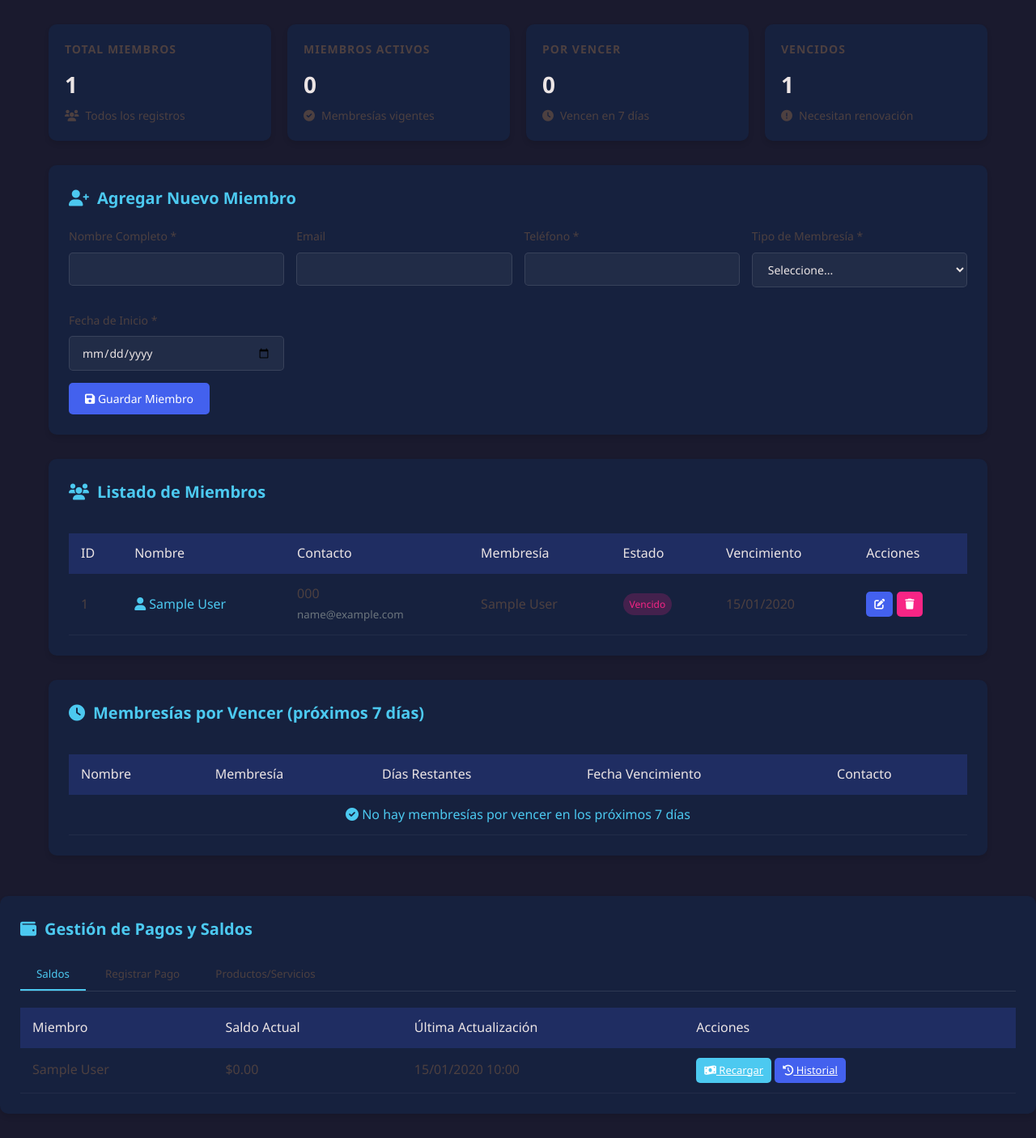
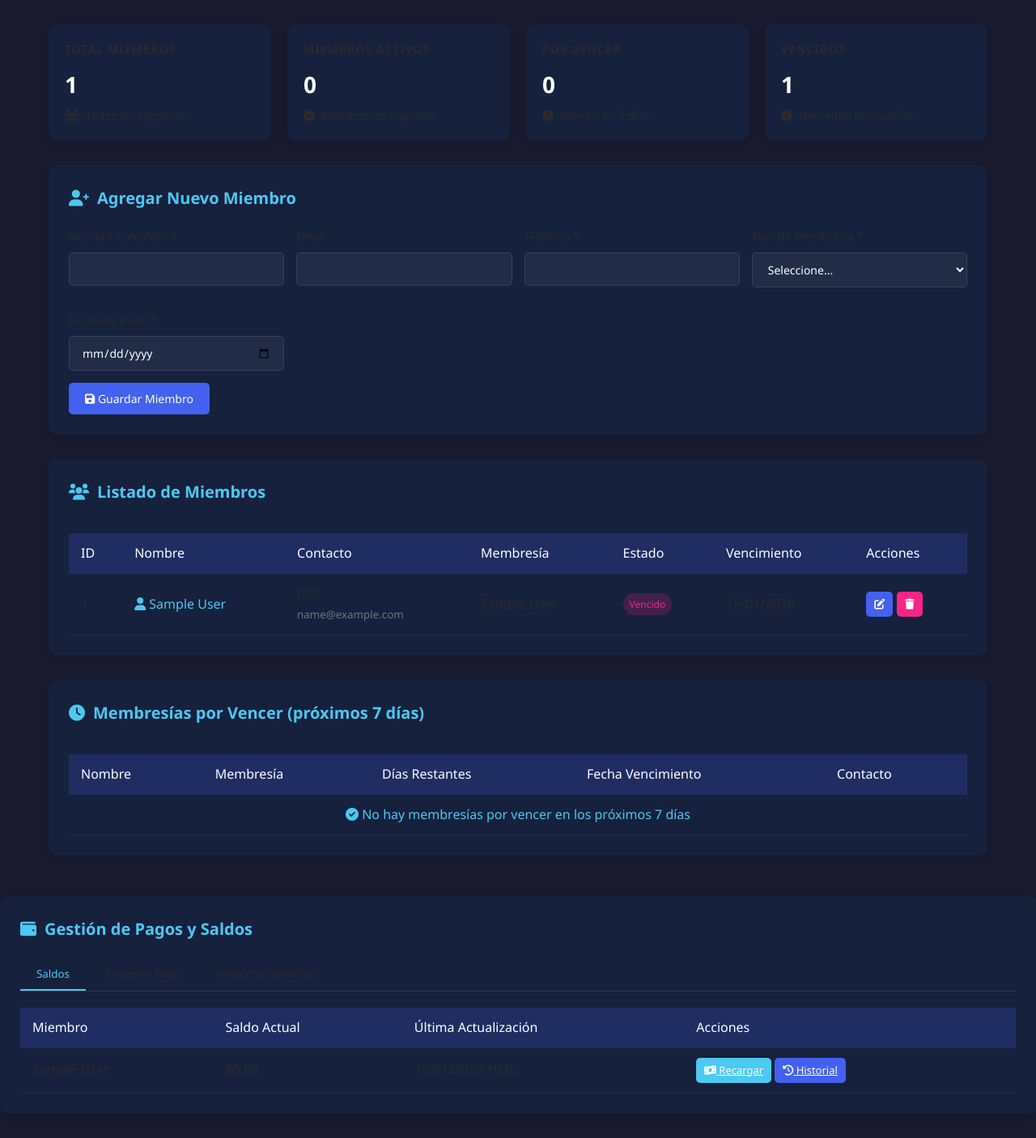
Before and after one commit to Llimon90/ontrol-membresias-gym, a PHP site: page /index.php in a window 1280 px wide. Shown: the part 81-1487 px from the top of the page at 81% size. Run offline with PHP 8.4, Linux system fonts and the light colour scheme; tables that the repository leaves empty or names only in its code hold one stand-in row (values such as "Sample post").

Commit message:
reestructura de proyecto

```diff
--- a/index.php
+++ b/index.php
@@ -86,8 +86,8 @@ $members = $pdo->query("SELECT m.*, ms.name AS membership_name
       --gray: #6c757d;
       --bg-dark: #1a1a2e;
       --bg-card: #16213e;
-      --text-primary: #ece5e5ff;
-      --text-secondary: #4d4040ff;
+      --text-primary: #ffffff;
+      --text-secondary: #2e2a2aff;
     }
 
     * {
```
